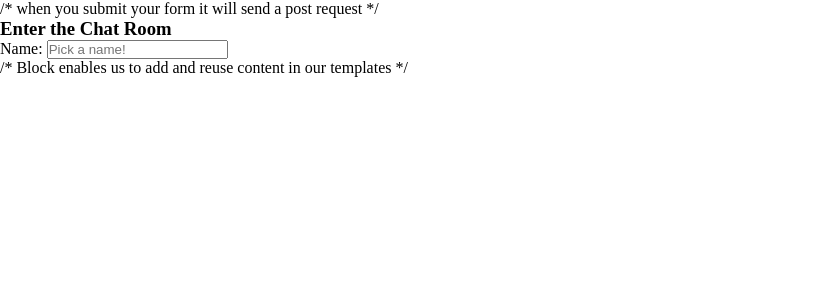
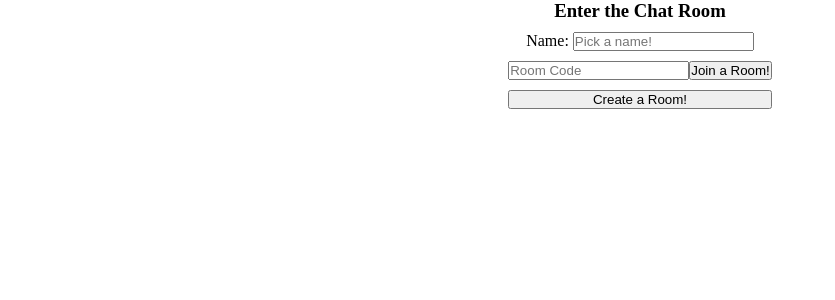
Before and after one commit to Ethanqg0/LiveChatRoom, a Python web app: template templates/home.html in a window 1280 px wide. Shown: the top 300 px of the page, without its empty margins (0-835 px from the left). Run offline with Jinja, Linux system fonts and the light colour scheme; the template is opened without the code that fills it, so the values that code supplies are empty; some libraries are stand-ins or nearby versions.

Commit message:
updating styling of chat room with CSS

```diff
--- a/static/styles.css
+++ b/static/styles.css
@@ -3,3 +3,59 @@
     padding: 0;
     box-sizing: border-box;
 }
+
+.content {
+    display: flex;
+    align-items: center;
+    justify-content: center;
+}
+
+.buttons {
+    display: flex;
+    flex-direction: column;
+    align-items: center;
+    justify-content: center;
+    gap: 10px;
+}
+
+.join {
+    display: flex;
+    flex-direction: row;
+    width: 100%;
+}
+
+.create-btn {
+    width: 100%;
+}
+
+.message-box {
+    border-color: black;
+    border-width: 2px;
+    border-style: solid;
+    border-radius: 10px;
+    background-color: whitesmoke;
+    height: 80vh;
+    display: flex;
+    flex-direction: column;
+    width: 80vw;
+    align-items: stretch;
+}
+
+.messages {
+    overflow-y: scroll;
+    flex: 1;
+    width: 100%;
+}
+
+.inputs {
+    padding: 10px;
+    display: flex;
+}
+
+h2 {
+    text-align: center;
+}
+
+#message {
+    flex: 1;
+}
--- a/templates/base.html
+++ b/templates/base.html
@@ -16,7 +16,7 @@
 
 <body>
     <div class="content">
-        {% block content %}{% endblock %}</div> /* Block enables us to add and reuse content in our templates */
+        {% block content %}{% endblock %}</div>
     </div>
 </body>
 
--- a/templates/home.html
+++ b/templates/home.html
@@ -1,10 +1,21 @@
 {% extends 'base.html' %}
 {% block content %}
-<form method="post"> /* when you submit your form it will send a post request */
+<form class="buttons" method="post">
     <h3>Enter the Chat Room</h3>
     <div>
         <label>Name:</label>
-        <input type="text" placeholder="Pick a name!" name="name" required>
+        <input type="text" placeholder="Pick a name!" name="name" value="{{name}}"/>
     </div>
+    <div class="join">
+        <input type="text" placeholder="Room Code" name="code" value="{{code}}"/>
+        <button type="submit" name="join">Join a Room!</button>
+    </div>
+    <button type="submit" class="create-btn" name="create">Create a Room!</button>
+
+    {% if error %}
+    <ul>
+        <li>{{error}}</li>
+    </ul>
+    {% endif %}
 </form>
 {% endblock %}
```
Also changed, not shown: app.py (+52 -2 lines), templates/room.html (added, +21 -0 lines).
